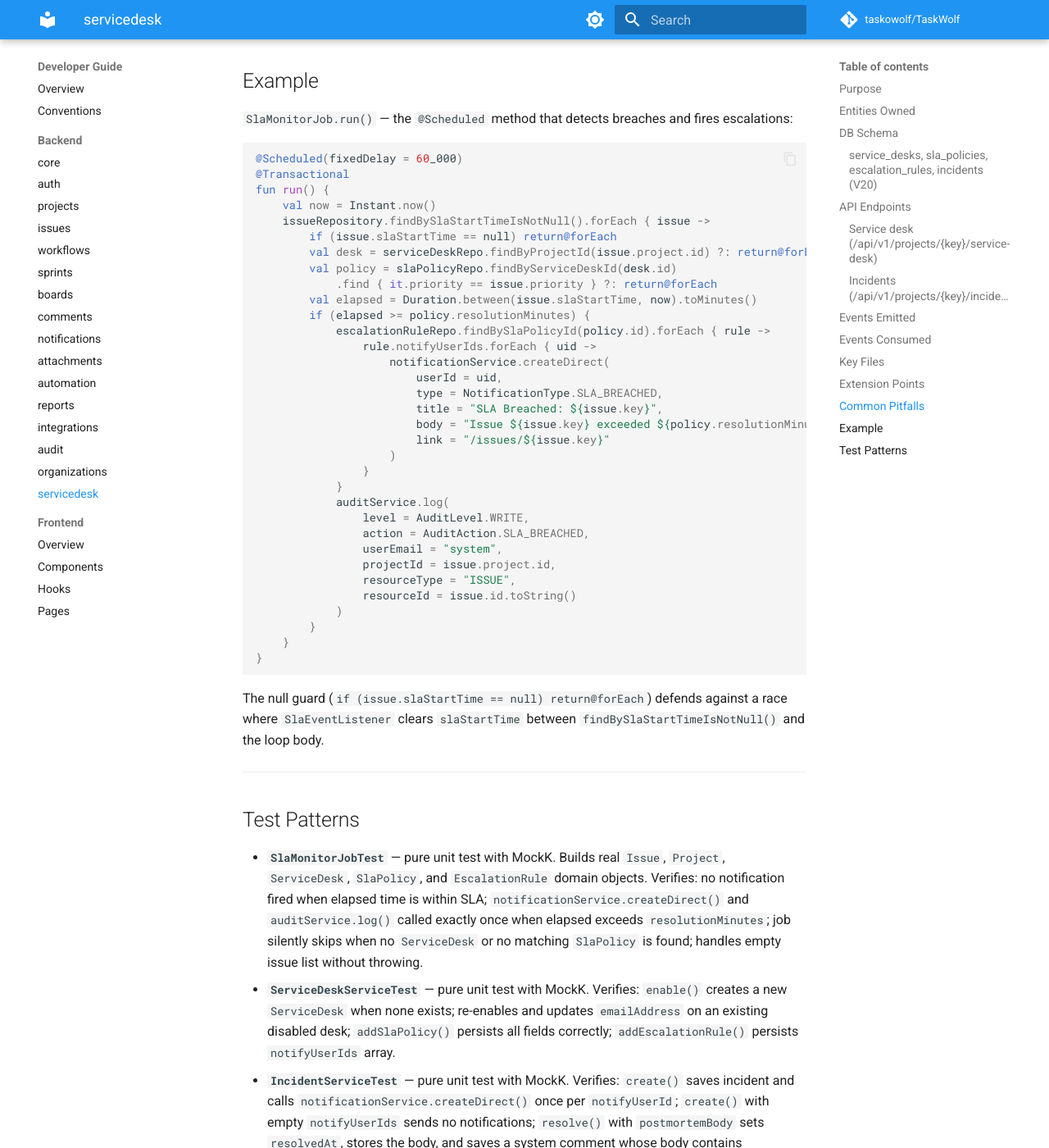
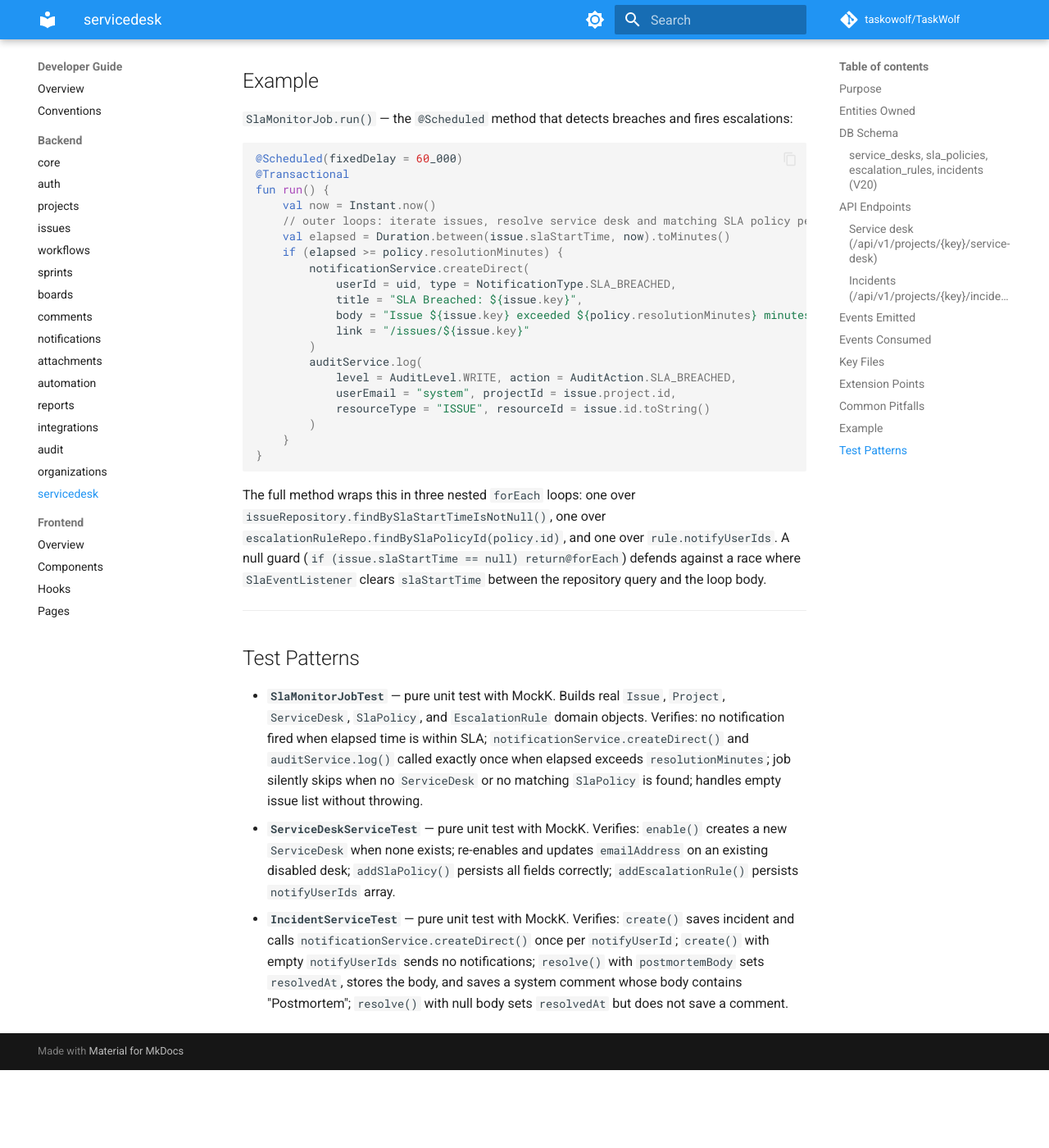
Before and after one commit to WolfTasks/TaskWolf, an MkDocs documentation site: the page built from mkdocs/developer-guide/backend/servicedesk.md, in a window 1280 px wide and 1400 px high, scrolled down 5100 px. Shown: the whole window at 82% size. Built offline with MkDocs 1.6.1 and Material for MkDocs 9.7.7, drawn with Linux system fonts in a browser that asks for light colours; comment, search, counter and statistics services are not loaded; after the commit the page ends 6405 px from its top, so only the background shows below that.

Commit message:
docs(wiki): fix org membership wording, servicedesk/audit snippet lengths
Co-Authored-By: Claude Sonnet 4.6 <noreply@anthropic.com>

````diff
--- a/mkdocs/developer-guide/backend/servicedesk.md
+++ b/mkdocs/developer-guide/backend/servicedesk.md
@@ -140,38 +140,25 @@ None. `SlaMonitorJob` sends notifications via `NotificationService.createDirect(
 @Transactional
 fun run() {
     val now = Instant.now()
-    issueRepository.findBySlaStartTimeIsNotNull().forEach { issue ->
-        if (issue.slaStartTime == null) return@forEach
-        val desk = serviceDeskRepo.findByProjectId(issue.project.id) ?: return@forEach
-        val policy = slaPolicyRepo.findByServiceDeskId(desk.id)
-            .find { it.priority == issue.priority } ?: return@forEach
-        val elapsed = Duration.between(issue.slaStartTime, now).toMinutes()
-        if (elapsed >= policy.resolutionMinutes) {
-            escalationRuleRepo.findBySlaPolicyId(policy.id).forEach { rule ->
-                rule.notifyUserIds.forEach { uid ->
-                    notificationService.createDirect(
-                        userId = uid,
-                        type = NotificationType.SLA_BREACHED,
-                        title = "SLA Breached: ${issue.key}",
-                        body = "Issue ${issue.key} exceeded ${policy.resolutionMinutes} minutes.",
-                        link = "/issues/${issue.key}"
-                    )
-                }
-            }
-            auditService.log(
-                level = AuditLevel.WRITE,
-                action = AuditAction.SLA_BREACHED,
-                userEmail = "system",
-                projectId = issue.project.id,
-                resourceType = "ISSUE",
-                resourceId = issue.id.toString()
-            )
-        }
+    // outer loops: iterate issues, resolve service desk and matching SLA policy per issue
+    val elapsed = Duration.between(issue.slaStartTime, now).toMinutes()
+    if (elapsed >= policy.resolutionMinutes) {
+        notificationService.createDirect(
+            userId = uid, type = NotificationType.SLA_BREACHED,
+            title = "SLA Breached: ${issue.key}",
+            body = "Issue ${issue.key} exceeded ${policy.resolutionMinutes} minutes.",
+            link = "/issues/${issue.key}"
+        )
+        auditService.log(
+            level = AuditLevel.WRITE, action = AuditAction.SLA_BREACHED,
+            userEmail = "system", projectId = issue.project.id,
+            resourceType = "ISSUE", resourceId = issue.id.toString()
+        )
     }
 }
 ```
 
-The null guard (`if (issue.slaStartTime == null) return@forEach`) defends against a race where `SlaEventListener` clears `slaStartTime` between `findBySlaStartTimeIsNotNull()` and the loop body.
+The full method wraps this in three nested `forEach` loops: one over `issueRepository.findBySlaStartTimeIsNotNull()`, one over `escalationRuleRepo.findBySlaPolicyId(policy.id)`, and one over `rule.notifyUserIds`. A null guard (`if (issue.slaStartTime == null) return@forEach`) defends against a race where `SlaEventListener` clears `slaStartTime` between the repository query and the loop body.
 
 ---
 
````
Also changed, not shown: mkdocs/developer-guide/backend/audit.md (+23 -10 lines), mkdocs/developer-guide/backend/organizations.md (+1 -1 lines).
